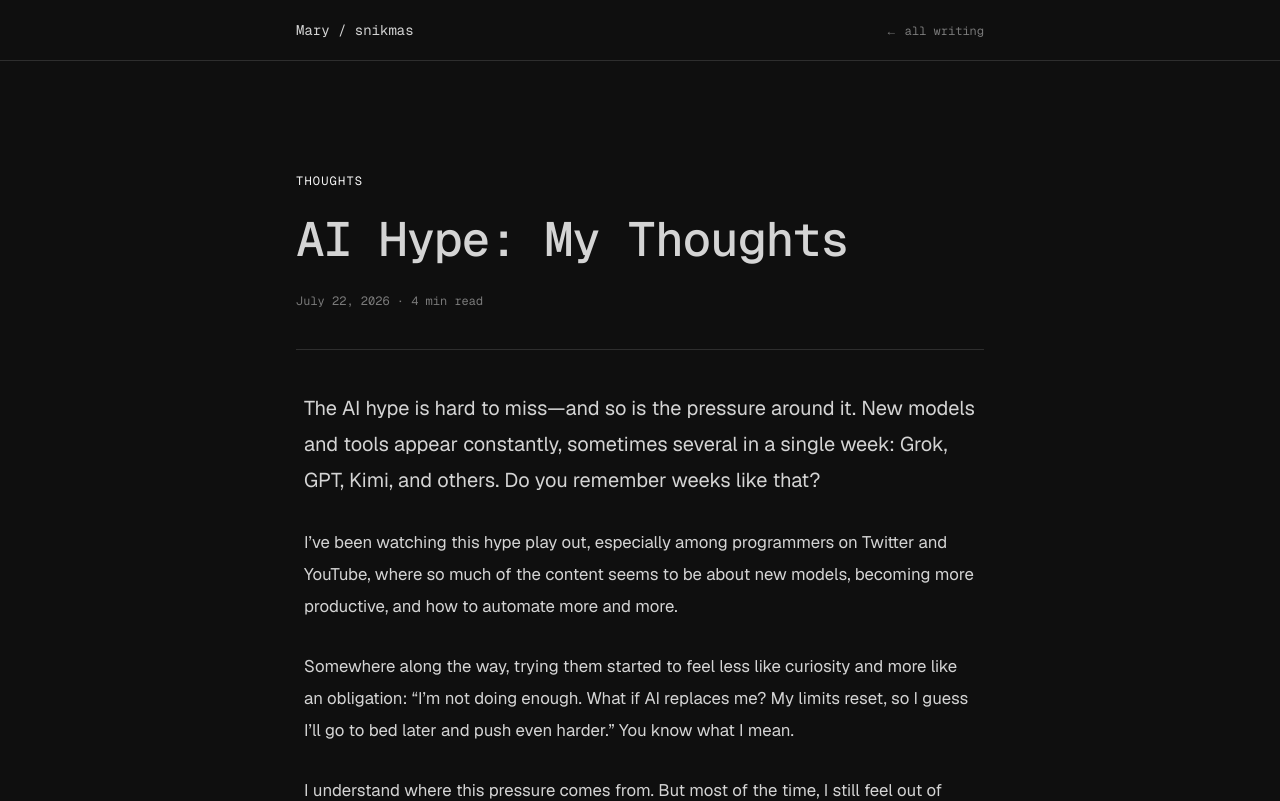
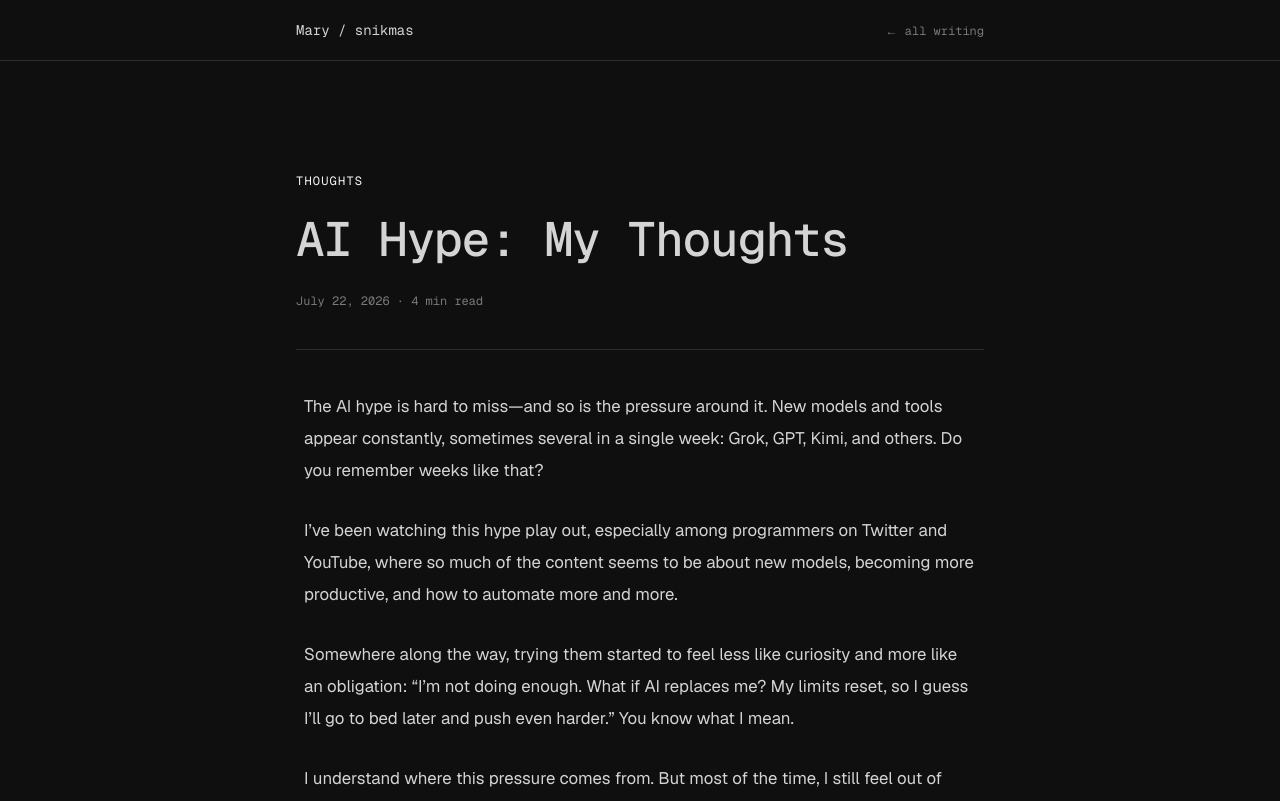
Before and after one commit to snikmas/snikmas, a Next.js app: page /writing/ai-hype-my-thoughts in a window 1280 px wide. Shown: the top 801 px of the page. Built offline with nearby package versions, Linux system fonts and the light colour scheme.

Commit message:
fix: match opening paragraph typography

```diff
--- a/app/globals.css
+++ b/app/globals.css
@@ -87,7 +87,7 @@
   }
 
   .article-copy > p:first-child {
-    @apply mt-0 text-xl leading-9;
+    @apply mt-0;
   }
 
   .article-copy blockquote {
```
